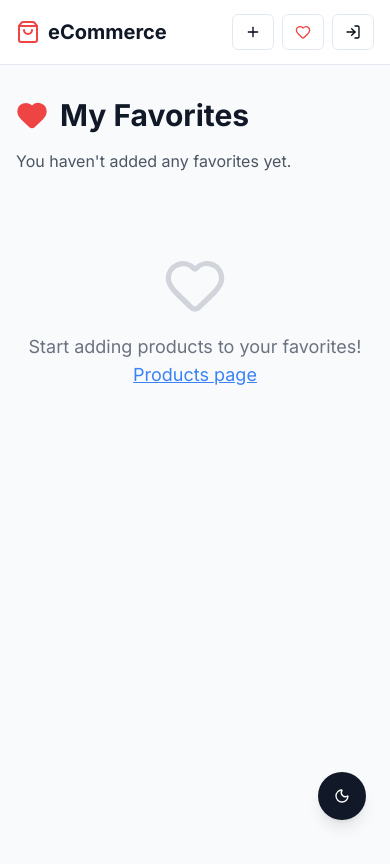
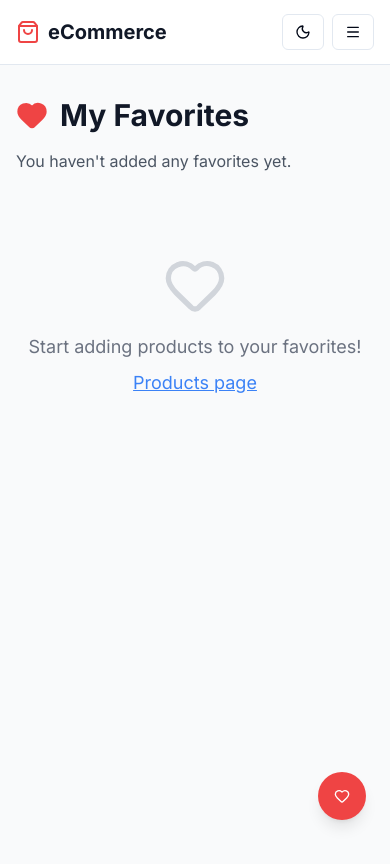
Before and after one commit to esru13/eCommerce-Shop, a Next.js app: page /favorites in a window 390 px wide. Shown: the top 864 px of the page. Built offline with nearby package versions, Linux system fonts and the light colour scheme.

Commit message:
the nav bar items updated for mobile and also the add favourite button in the right bottom corner

```diff
--- a/src/app/favorites/page.tsx
+++ b/src/app/favorites/page.tsx
@@ -30,12 +30,12 @@
         {favoriteProducts.length === 0 ? (
           <div className="text-center py-12">
             <Heart className="h-16 w-16 text-gray-300 dark:text-gray-600 mx-auto mb-4" />
-            <p className="text-gray-500 dark:text-gray-400 text-lg">
-              Start adding products to your favorites!
-              <div>
-              <Link href="/" className="text-blue-500 dark:text-blue-400 hover:text-blue-700 dark:hover:text-blue-300 underline">Products page</Link>
-              </div>
-            </p>
+            <div className="text-gray-500 dark:text-gray-400 text-lg">
+              <p className="mb-2">Start adding products to your favorites!</p>
+              <Link href="/" className="text-blue-500 dark:text-blue-400 hover:text-blue-700 dark:hover:text-blue-300 underline">
+                Products page
+              </Link>
+            </div>
           </div>
         ) : (
           <div className="grid grid-cols-2 sm:grid-cols-2 md:grid-cols-3 lg:grid-cols-4 gap-4 sm:gap-6">
--- a/src/components/FloatingActions.tsx
+++ b/src/components/FloatingActions.tsx
@@ -1,15 +1,25 @@
 "use client";
 
 import { useState, useEffect } from "react";
-import { Moon, Sun, ArrowUp } from "lucide-react";
-import { useAppSelector, useAppDispatch } from "@/store/hooks";
-import { toggleTheme } from "@/store/slices/themeSlice";
+import { ArrowUp, Heart } from "lucide-react";
+import Link from "next/link";
+import { useAppSelector } from "@/store/hooks";
 import { Button } from "@/components/ui/button";
 
 export default function FloatingActions() {
-  const dispatch = useAppDispatch();
-  const isDarkMode = useAppSelector((state) => state.theme.isDarkMode);
+  const favorites = useAppSelector((state) => state.favorites.favorites);
   const [showScrollTop, setShowScrollTop] = useState(false);
+  const [isMobile, setIsMobile] = useState(false);
+
+  useEffect(() => {
+    const checkMobile = () => {
+      setIsMobile(window.innerWidth < 768);
+    };
+
+    checkMobile();
+    window.addEventListener("resize", checkMobile);
+    return () => window.removeEventListener("resize", checkMobile);
+  }, []);
 
   useEffect(() => {
     const handleScroll = () => {
@@ -36,18 +46,22 @@
           <ArrowUp className="h-5 w-5" />
         </Button>
       )}
-      <Button
-        onClick={() => dispatch(toggleTheme())}
-        size="icon"
-        className="h-12 w-12 rounded-full shadow-lg hover:shadow-xl transition-all bg-gray-900 dark:bg-gray-100 text-white dark:text-gray-900 hover:bg-gray-800 dark:hover:bg-gray-200"
-        aria-label="Toggle theme"
-      >
-        {isDarkMode ? (
-          <Sun className="h-5 w-5" />
-        ) : (
-          <Moon className="h-5 w-5" />
-        )}
-      </Button>
+      {isMobile && (
+        <Link href="/favorites">
+          <Button
+            size="icon"
+            className="h-12 w-12 rounded-full shadow-lg hover:shadow-xl transition-all bg-red-500 hover:bg-red-600 text-white relative"
+            aria-label="Favorites"
+          >
+            <Heart className="h-5 w-5" />
+            {favorites.length > 0 && (
+              <span className="absolute -top-1 -right-1 flex h-6 w-6 items-center justify-center rounded-full bg-white text-xs font-semibold text-red-500">
+                {favorites.length}
+              </span>
+            )}
+          </Button>
+        </Link>
+      )}
     </div>
   );
 }
--- a/src/components/Navbar.tsx
+++ b/src/components/Navbar.tsx
@@ -1,9 +1,10 @@
 "use client";
 
 import { useState, useEffect } from "react";
-import { ShoppingBag, Heart, LogIn, LogOut, User, ChevronDown, Plus } from "lucide-react";
+import { ShoppingBag, Heart, LogIn, LogOut, User, ChevronDown, Plus, Menu, X, Moon, Sun } from "lucide-react";
 import { useAppSelector, useAppDispatch } from "@/store/hooks";
 import { logout, hydrateAuth } from "@/store/slices/authSlice";
+import { toggleTheme } from "@/store/slices/themeSlice";
 import Link from "next/link";
 import { Button } from "@/components/ui/button";
 import { useRouter } from "next/navigation";
@@ -13,7 +14,9 @@
   const dispatch = useAppDispatch();
   const favorites = useAppSelector((state) => state.favorites.favorites);
   const { isAuthenticated, user } = useAppSelector((state) => state.auth);
+  const isDarkMode = useAppSelector((state) => state.theme.isDarkMode);
   const [userMenuOpen, setUserMenuOpen] = useState(false);
+  const [mobileMenuOpen, setMobileMenuOpen] = useState(false);
   const [mounted, setMounted] = useState(false);
 
   useEffect(() => {
@@ -35,20 +38,32 @@
     }
   }, [userMenuOpen]);
 
-  // Debug auth state
+  // Close mobile menu when clicking outside or on escape key
   useEffect(() => {
-    console.log("Navbar - Auth State:", { mounted, isAuthenticated, user });
-  }, [mounted, isAuthenticated, user]);
+    if (mobileMenuOpen) {
+      const handleEscape = (e: KeyboardEvent) => {
+        if (e.key === "Escape") {
+          setMobileMenuOpen(false);
+        }
+      };
+
+      document.addEventListener("keydown", handleEscape);
+      return () => {
+        document.removeEventListener("keydown", handleEscape);
+      };
+    }
+  }, [mobileMenuOpen]);
 
   const handleLogout = () => {
     dispatch(logout());
     setUserMenuOpen(false);
+    setMobileMenuOpen(false);
     router.push("/login");
   };
 
   return (
-    <nav className="sticky top-0 z-50 w-full border-b bg-white/95 dark:bg-gray-900/95 backdrop-blur supports-[backdrop-filter]:bg-white/60 dark:supports-[backdrop-filter]:bg-gray-900/60">
-      <div className="container mx-auto px-4">
+    <nav className="sticky top-0 z-[60] w-full border-b bg-white/95 dark:bg-gray-900/95 backdrop-blur supports-[backdrop-filter]:bg-white/60 dark:supports-[backdrop-filter]:bg-gray-900/60">
+      <div className="container mx-auto px-4 relative">
         <div className="flex h-16 items-center justify-between">
           <Link href="/" className="flex items-center space-x-2 group">
             <ShoppingBag className="h-6 w-6 text-red-500 group-hover:scale-110 transition-transform" />
@@ -57,12 +72,13 @@
             </span>
           </Link>
 
-          <div className="flex items-center gap-2 sm:gap-3">
+          {/* Desktop Menu */}
+          <div className="hidden md:flex items-center gap-2 sm:gap-3">
             {mounted && isAuthenticated ? (
               <Link href="/add-product">
                 <Button variant="outline" size="sm" className="hover:bg-red-50 dark:hover:bg-red-900/20 hover:border-red-500 dark:hover:border-red-500">
-                  <Plus className="h-4 w-4 md:mr-2" />
-                  <span className="hidden md:inline">Add Product</span>
+                  <Plus className="h-4 w-4 mr-2" />
+                  Add Product
                 </Button>
               </Link>
             ) : (
@@ -74,8 +90,8 @@
                   router.push("/login");
                 }}
               >
-                <Plus className="h-4 w-4 md:mr-2" />
-                <span className="hidden md:inline">Add Product</span>
+                <Plus className="h-4 w-4 mr-2" />
+                Add Product
               </Button>
             )}
 
@@ -87,25 +103,39 @@
                     {favorites.length}
                   </span>
                 )}
-                <span className="ml-2 hidden sm:inline">Favorites</span>
+                <span className="ml-2">Favorites</span>
               </Button>
             </Link>
+
+            <Button
+              variant="outline"
+              size="sm"
+              onClick={() => dispatch(toggleTheme())}
+              className="hover:bg-gray-100 dark:hover:bg-gray-800"
+              aria-label="Toggle theme"
+            >
+              {isDarkMode ? (
+                <Sun className="h-4 w-4" />
+              ) : (
+                <Moon className="h-4 w-4" />
+              )}
+            </Button>
 
             {mounted && isAuthenticated && user ? (
               <div className="relative" data-dropdown>
                 <button
                   onClick={() => setUserMenuOpen(!userMenuOpen)}
-                  className="flex items-center gap-2 px-2 md:px-3 py-2 rounded-md hover:bg-gray-100 dark:hover:bg-gray-800 transition-colors border border-gray-200 dark:border-gray-700 bg-white dark:bg-gray-800 cursor-pointer"
+                  className="flex items-center gap-2 px-3 py-2 rounded-md hover:bg-gray-100 dark:hover:bg-gray-800 transition-colors border border-gray-200 dark:border-gray-700 bg-white dark:bg-gray-800 cursor-pointer"
                 >
                   <div className="flex items-center gap-2">
                     <div className="flex h-8 w-8 items-center justify-center rounded-full bg-red-100 dark:bg-red-900/30">
                       <User className="h-4 w-4 text-red-600 dark:text-red-400" />
                     </div>
-                    <span className="hidden md:inline text-sm font-medium text-gray-700 dark:text-gray-300">
+                    <span className="text-sm font-medium text-gray-700 dark:text-gray-300">
                       {user.name}
                     </span>
                   </div>
-                  <ChevronDown className="hidden md:block h-4 w-4 text-gray-500 dark:text-gray-400" />
+                  <ChevronDown className="h-4 w-4 text-gray-500 dark:text-gray-400" />
                 </button>
                 {userMenuOpen && (
                   <div className="absolute right-0 mt-2 w-56 rounded-md shadow-lg bg-white dark:bg-gray-800 border border-gray-200 dark:border-gray-700 py-1 z-50">
@@ -126,13 +156,125 @@
             ) : (
               <Link href="/login">
                 <Button variant="outline" size="sm" className="hover:bg-blue-50 dark:hover:bg-blue-900/20 hover:border-blue-500 dark:hover:border-blue-500">
-                  <LogIn className="h-4 w-4 md:mr-2" />
-                  <span className="hidden md:inline">Login</span>
+                  <LogIn className="h-4 w-4 mr-2" />
+                  Login
                 </Button>
               </Link>
             )}
           </div>
+
+          {/* Mobile Menu Button */}
+          <div className="md:hidden flex items-center gap-2">
+            <Button
+              variant="outline"
+              size="sm"
+              onClick={() => dispatch(toggleTheme())}
+              className="hover:bg-gray-100 dark:hover:bg-gray-800"
+              aria-label="Toggle theme"
+            >
+              {isDarkMode ? (
+                <Sun className="h-4 w-4" />
+              ) : (
+                <Moon className="h-4 w-4" />
+              )}
+            </Button>
+            <Button
+              variant="outline"
+              size="sm"
+              onClick={() => setMobileMenuOpen(!mobileMenuOpen)}
+              className="hover:bg-gray-100 dark:hover:bg-gray-800"
+              aria-label="Toggle menu"
+              data-mobile-menu-button
+            >
+              {mobileMenuOpen ? (
+                <X className="h-5 w-5" />
+              ) : (
+                <Menu className="h-5 w-5" />
+              )}
+            </Button>
+          </div>
         </div>
+
+        {/* Mobile Menu */}
+        {mobileMenuOpen && (
+          <>
+            <div
+              className="fixed top-[64px] left-0 right-0 bottom-0 bg-black/40 dark:bg-black/60 z-[45] md:hidden"
+              onClick={() => setMobileMenuOpen(false)}
+            />
+            <div className="md:hidden absolute top-full left-0 right-0 mx-4 rounded-b-2xl border-x border-b border-gray-200 dark:border-gray-700 bg-white dark:bg-gray-900 shadow-xl z-[55]" data-mobile-menu>
+              <div className="py-3">
+              {mounted && isAuthenticated ? (
+                <Link
+                  href="/add-product"
+                  onClick={() => setMobileMenuOpen(false)}
+                  className="flex items-center gap-3 px-5 py-3.5 text-sm font-medium text-gray-700 dark:text-gray-300 hover:bg-gray-50 dark:hover:bg-gray-800 transition-colors rounded-lg mx-2"
+                >
+                  <Plus className="h-5 w-5" />
+                  Add Product
+                </Link>
+              ) : (
+                <button
+                  onClick={() => {
+                    setMobileMenuOpen(false);
+                    router.push("/login");
+                  }}
+                  className="w-full flex items-center gap-3 px-5 py-3.5 text-sm font-medium text-gray-700 dark:text-gray-300 hover:bg-gray-50 dark:hover:bg-gray-800 transition-colors text-left rounded-lg mx-2"
+                >
+                  <Plus className="h-5 w-5" />
+                  Add Product
+                </button>
+              )}
+
+              <Link
+                href="/favorites"
+                onClick={() => setMobileMenuOpen(false)}
+                className="flex items-center gap-3 px-5 py-3.5 text-sm font-medium text-gray-700 dark:text-gray-300 hover:bg-gray-50 dark:hover:bg-gray-800 transition-colors relative rounded-lg mx-2"
+              >
+                <Heart className="h-5 w-5 text-red-500" />
+                Favorites
+                {favorites.length > 0 && (
+                  <span className="ml-auto flex h-6 w-6 items-center justify-center rounded-full bg-red-500 text-xs font-semibold text-white">
+                    {favorites.length}
+                  </span>
+                )}
+              </Link>
+
+              {mounted && isAuthenticated && user ? (
+                <>
+                  <div className="px-5 py-4 mx-2 mt-2 mb-2 border-t border-gray-200 dark:border-gray-700">
+                    <div className="flex items-center gap-3">
+                      <div className="flex h-11 w-11 items-center justify-center rounded-full bg-red-100 dark:bg-red-900/30">
+                        <User className="h-5 w-5 text-red-600 dark:text-red-400" />
+                      </div>
+                      <div className="flex-1">
+                        <p className="text-sm font-semibold text-gray-900 dark:text-white">{user.name}</p>
+                        <p className="text-xs text-gray-500 dark:text-gray-400 mt-0.5">{user.email}</p>
+                      </div>
+                    </div>
+                  </div>
+                  <button
+                    onClick={handleLogout}
+                    className="w-full flex items-center gap-3 px-5 py-3.5 text-sm font-medium text-red-600 dark:text-red-400 hover:bg-red-50 dark:hover:bg-red-900/20 transition-colors text-left rounded-lg mx-2"
+                  >
+                    <LogOut className="h-5 w-5" />
+                    Logout
+                  </button>
+                </>
+              ) : (
+                <Link
+                  href="/login"
+                  onClick={() => setMobileMenuOpen(false)}
+                  className="flex items-center gap-3 px-5 py-3.5 text-sm font-medium text-gray-700 dark:text-gray-300 hover:bg-gray-50 dark:hover:bg-gray-800 transition-colors rounded-lg mx-2"
+                >
+                  <LogIn className="h-5 w-5" />
+                  Login
+                </Link>
+              )}
+              </div>
+            </div>
+          </>
+        )}
       </div>
     </nav>
   );
```
